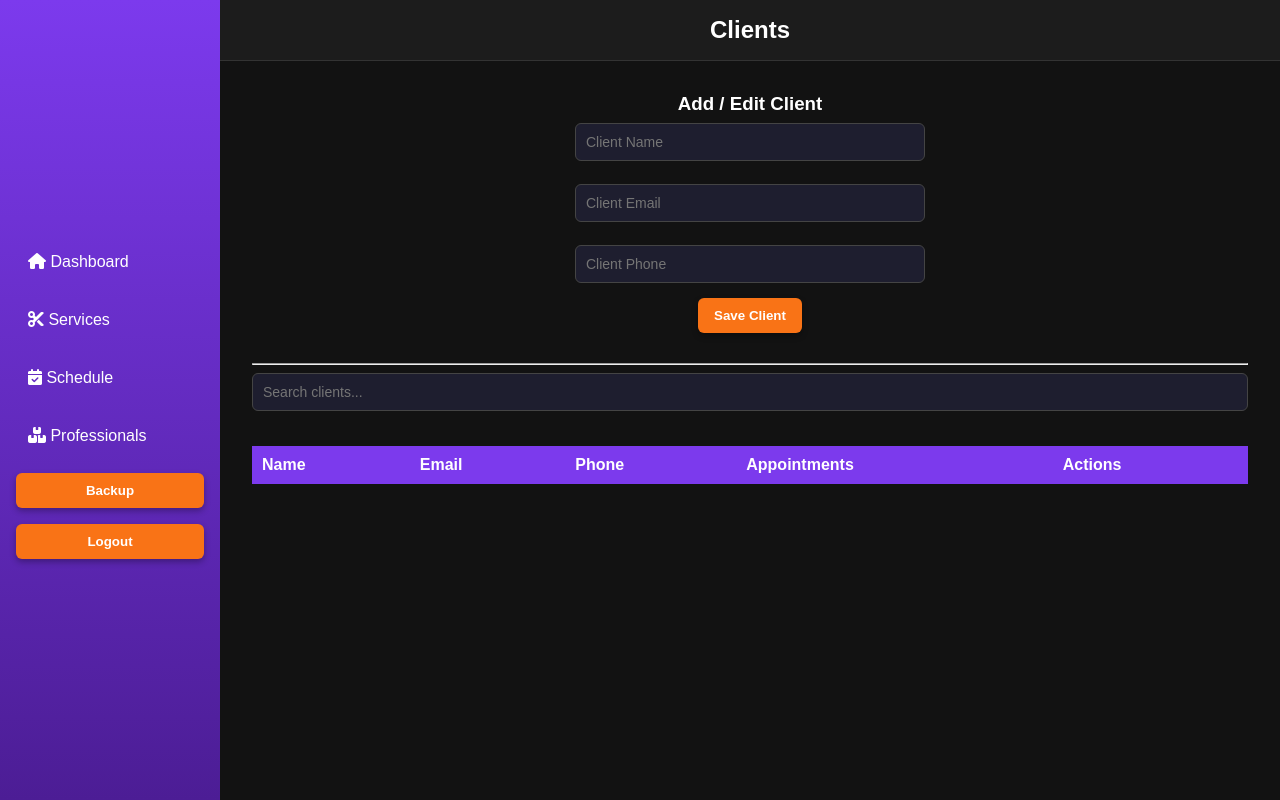
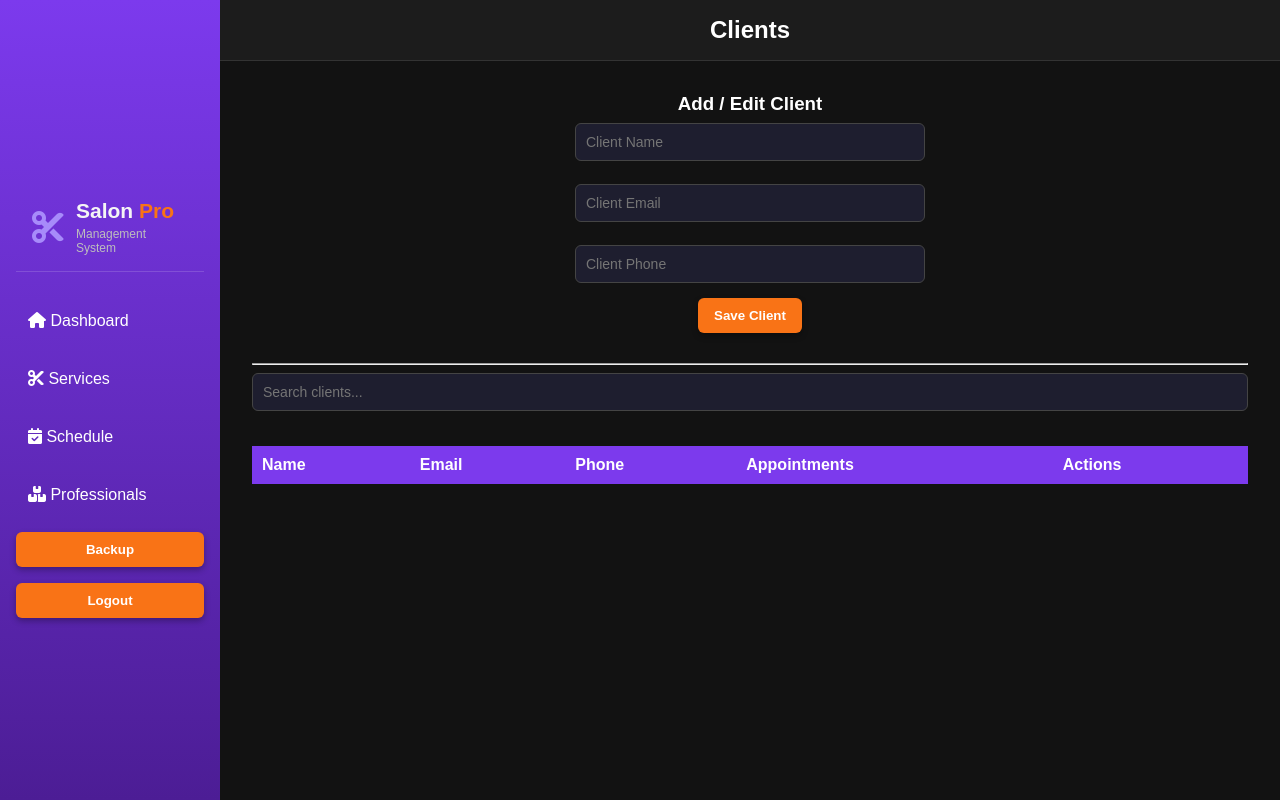
Before and after one commit to rahinklee/salon-management-system, a website: page clients.html in a window 1280 px wide. Drawn offline with Linux system fonts and the light colour scheme.

Commit message:
Add Salon Pro branding to sidebar

```diff
--- a/clients.html
+++ b/clients.html
@@ -18,6 +18,15 @@
 
   <body>
     <nav class="menu">
+      <!-- Salon Pro brand header. -->
+      <div class="sidebar-brand">
+        <i class="fa-solid fa-scissors"></i>
+
+        <div class="brand-text">
+          <h2>Salon <span>Pro</span></h2>
+          <p>Management System</p>
+        </div>
+      </div>
       <a href="dashboard.html">
         <i class="fa-solid fa-house"></i>
         Dashboard
--- a/css/layout.css
+++ b/css/layout.css
@@ -64,7 +64,7 @@ body:not(:has(.login-container)) {
   height: 100vh;
   width: 220px;
   background-color: #111;
-  padding-top: 20px;
+  padding-top: 0;
   display: flex;
   flex-direction: column;
 }
@@ -99,3 +99,34 @@ body:not(:has(.login-container)) {
 .content {
   padding: 40px;
 }
+
+/* Brand header at the top of the sidebar. */
+.sidebar-brand {
+  display: flex;
+  align-items: center;
+  gap: 12px;
+  padding: 16px;
+  margin-bottom: 12px;
+  border-bottom: 1px solid rgb(255 255 255 / 15%);
+}
+
+.sidebar-brand > i {
+  font-size: 32px;
+  color: var(--purple-light);
+}
+
+.brand-text h2 {
+  font-size: 21px;
+  margin: 0;
+  color: var(--text-main);
+}
+
+.brand-text h2 span {
+  color: var(--orange-main);
+}
+
+.brand-text p {
+  font-size: 12px;
+  margin-top: 4px;
+  color: var(--text-muted);
+}
```
Also changed, not shown: dashboard.html (+10 -0 lines), professionals.html (+10 -0 lines), schedule.html (+10 -0 lines), services.html (+10 -0 lines).
